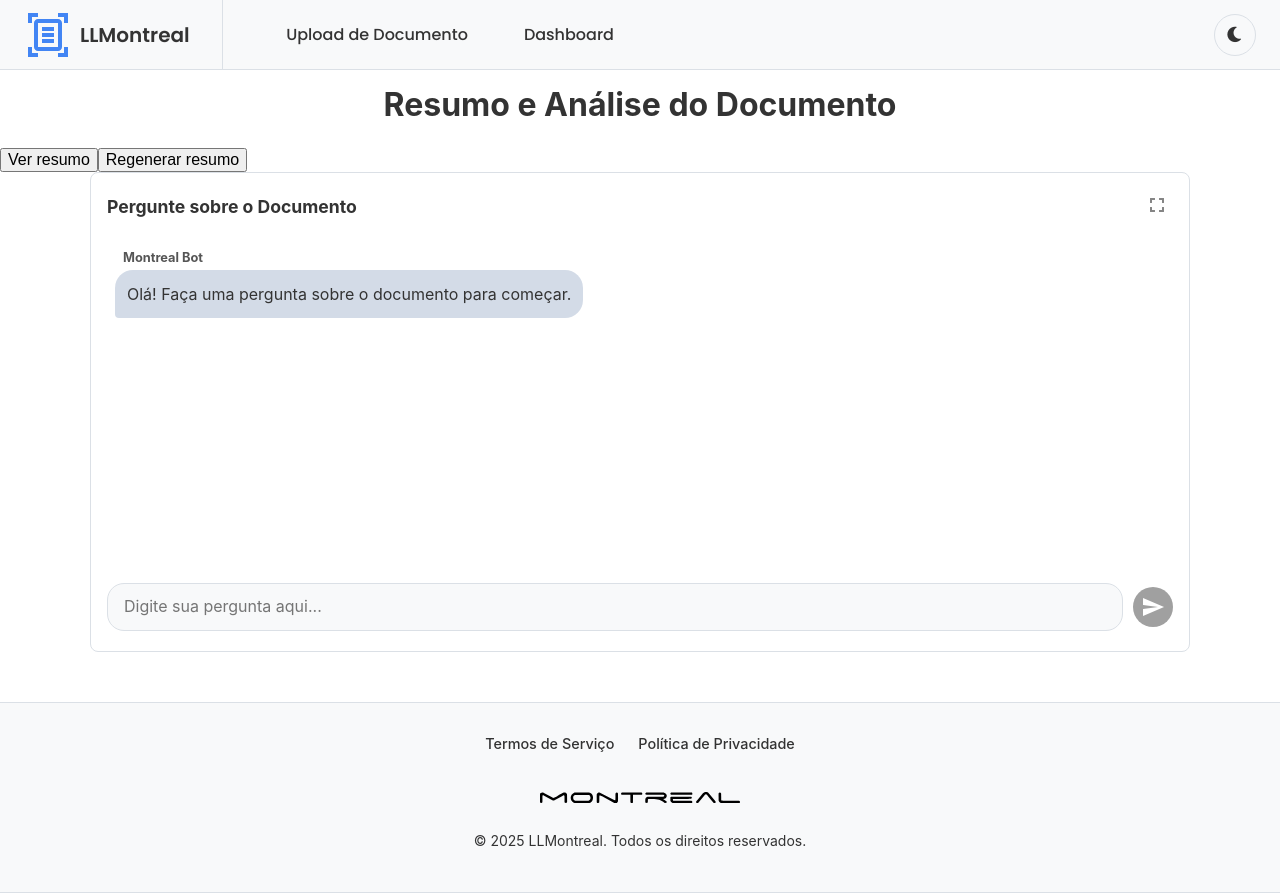
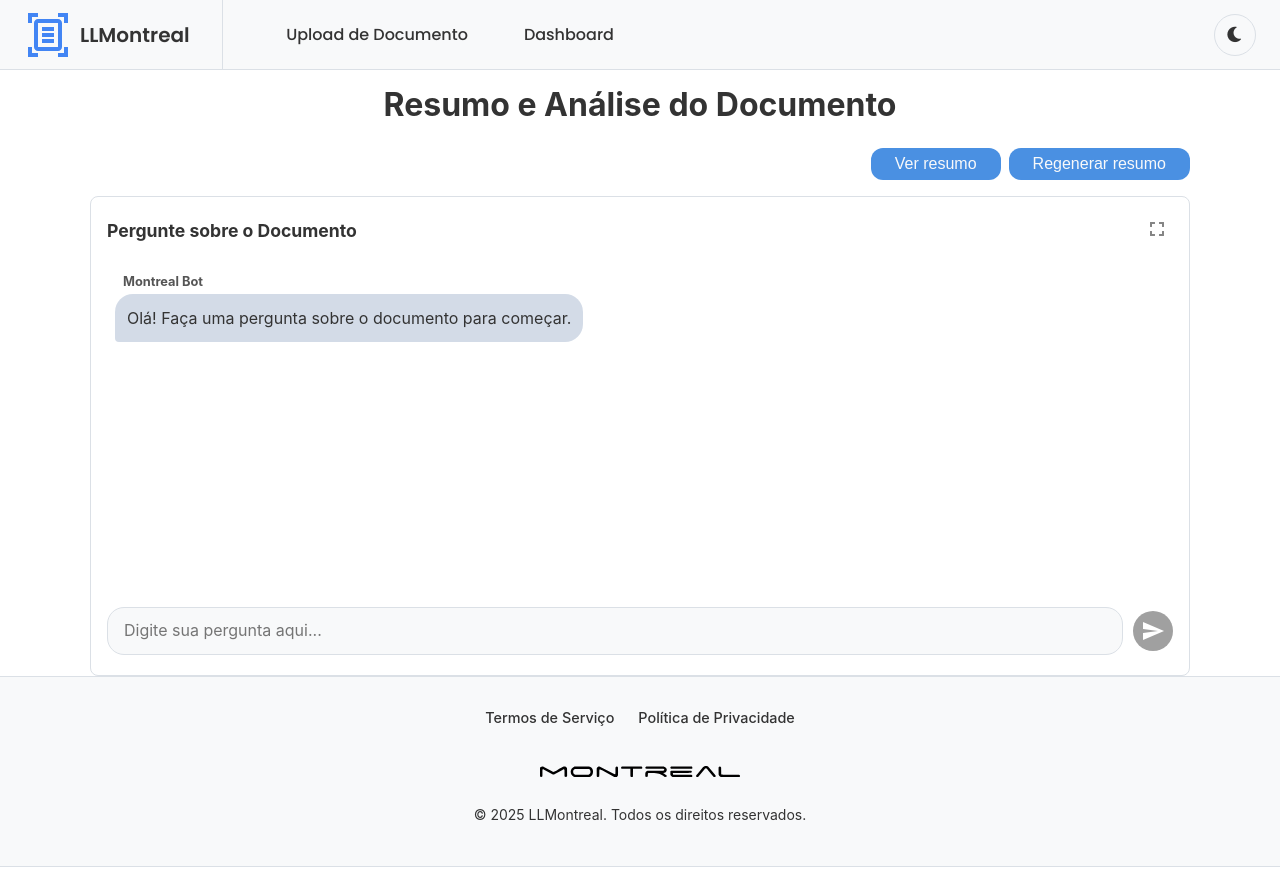
Before and after one commit to LLMontreal/llmontreal-frontend, an Angular app: page /chat/1 in a window 1280 px wide. After the commit the page ends 867 px from the top, so only its background shows below. Built offline with nearby package versions, Linux system fonts and the light colour scheme; no server answers.

Commit message:
fix: corrige bugs

```diff
--- a/src/app/components/doc-summary-chat/doc-summary-chat.component.scss
+++ b/src/app/components/doc-summary-chat/doc-summary-chat.component.scss
@@ -65,78 +65,44 @@ $breakpoints: (
   }
 }
 
-.document-summary {
+.summary {
   width: 100%;
   max-width: 1100px;
   margin: 0 auto 16px;
-  background-color: var(--color-background-light, --color-background-dark);
-  border: 1px solid var(--color-border-light, --color-border-dark);
-  border-radius: $radius-md;
-  padding: 16px;
+  display: flex;
+  justify-content: flex-end;
   box-sizing: border-box;
-
-  @include breakpoint("mobile") {
-    padding: 12px;
 }
 
-  .summary-header {
+.summary-actions {
   display: flex;
-    justify-content: space-between;
-    align-items: center;
-    margin-bottom: 12px;
-
-    h2 {
-      margin: 0;
-      font-size: 1.2rem;
-      font-weight: 600;
-    }
+  gap: 8px;
 }
 
-  .refresh-button {
-    background: transparent;
-    border: none;
-    cursor: pointer;
-    color: var(--color-text-light);
-    padding: 8px;
-    border-radius: 50%;
-    display: flex;
-    align-items: center;
-    justify-content: center;
-    transition: background-color 0.2s ease, color 0.2s ease;
+.see-more-button {
+  @extend %button-reset;
 
-    &:hover {
-      background-color: rgba(0, 0, 0, 0.05);
-      color: var(--color-primary);
+  color: var(--color-text-dark);
+  background-color: var(--color-primary);
+  padding: 8px 24px;
+  font-weight: 500;
+  font-size: 1rem;
+  border-radius: 12px;
 }
 
+.regenerate-button {
+  @extend %button-reset;
+
+  color: var(--color-text-dark);
+  background-color: var(--color-primary);
+  padding: 8px 24px;
+  font-weight: 500;
+  font-size: 1rem;
+  border-radius: 12px;
+
   &:disabled {
-      opacity: 0.5;
+    opacity: 0.6;
     cursor: not-allowed;
-    }
-
-    mat-icon {
-      font-size: 24px;
-      width: 24px;
-      height: 24px;
-
-      &.spinning {
-        animation: spin 1s linear infinite;
-      }
-    }
-  }
-
-  .summary-content {
-    p {
-      margin: 0;
-      line-height: 1.6;
-      color: var(--color-text-light);
-      text-align: justify;
-    }
-
-    .summary-error {
-      color: #d32f2f;
-      font-weight: 500;
-    }
   }
 }
 
@@ -260,7 +226,6 @@ $breakpoints: (
   border-radius: $radius-md;
   border: 1px solid var(--color-border-light);
   padding: 16px;
-  margin-bottom: 50px;
   display: flex;
   flex-direction: column;
   box-sizing: border-box;
```
Lines whose indentation alone changed are shown as unchanged.
